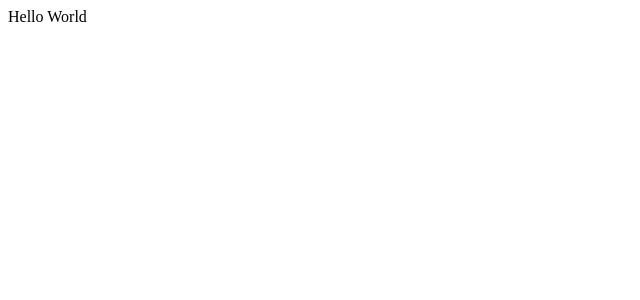
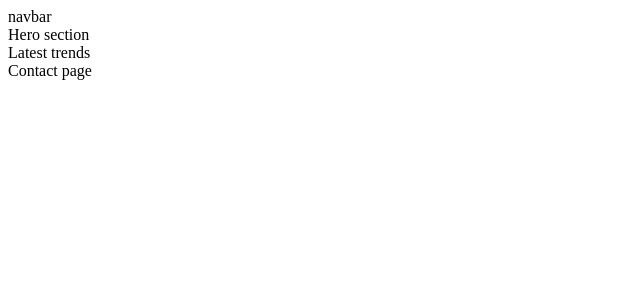
Before and after one commit to ashishfargade/Eco-Invest, a React (Vite) app in the folder client/: page / in a window 1280 px wide. Shown: the top 300 px of the page, without its empty margins (0-640 px from the left). Built offline with nearby package versions, Linux system fonts and the light colour scheme.

Commit message:
Frontend added

```diff
--- a/client/package.json
+++ b/client/package.json
@@ -11,7 +11,10 @@
   },
   "dependencies": {
     "react": "^18.3.1",
-    "react-dom": "^18.3.1"
+    "react-dom": "^18.3.1",
+    "react-icons": "^5.2.1",
+    "react-router-dom": "^6.25.0",
+    "styled-components": "^6.1.11"
   },
   "devDependencies": {
     "@types/react": "^18.3.3",
--- a/client/src/App.jsx
+++ b/client/src/App.jsx
@@ -1,11 +1,18 @@
 import './App.css'
+import Navbar from './components/Navbar'
+import Hero from './components/Hero'
+import Trends from './components/Trends'
+import Contact from './components/Contact'
 
 function App() {
 
   return (
-    <>
-      Hello World
-    </>
+    <div className='App'>
+      <Navbar/>
+      <Hero/>
+      <Trends/>
+      <Contact/>
+    </div>
   )
 }
 
--- /dev/null
+++ b/client/src/components/Contact.jsx
@@ -0,0 +1,12 @@
+import React from 'react'
+
+const Contact = () => {
+  return (
+    <div>
+      Contact page
+
+    </div>
+  )
+}
+
+export default Contact
--- /dev/null
+++ b/client/src/components/Hero.jsx
@@ -0,0 +1,11 @@
+import React from 'react'
+
+const Hero = () => {
+  return (
+    <div>
+      Hero section
+    </div>
+  )
+}
+
+export default Hero
--- /dev/null
+++ b/client/src/components/Navbar.jsx
@@ -0,0 +1,11 @@
+import React from "react";
+
+const Navbar = () => {
+    return (
+        <div className="navbar">
+            navbar
+        </div>
+    );
+};
+
+export default Navbar;
--- /dev/null
+++ b/client/src/components/Trends.jsx
@@ -0,0 +1,11 @@
+import React from 'react'
+
+const Trends = () => {
+  return (
+    <div>
+      Latest trends
+    </div>
+  )
+}
+
+export default Trends
```
Also changed, not shown: client/src/Pages/Dashboard.js (added, +7 -0 lines), 1 other file (tests, documents, lock files or other folders).
